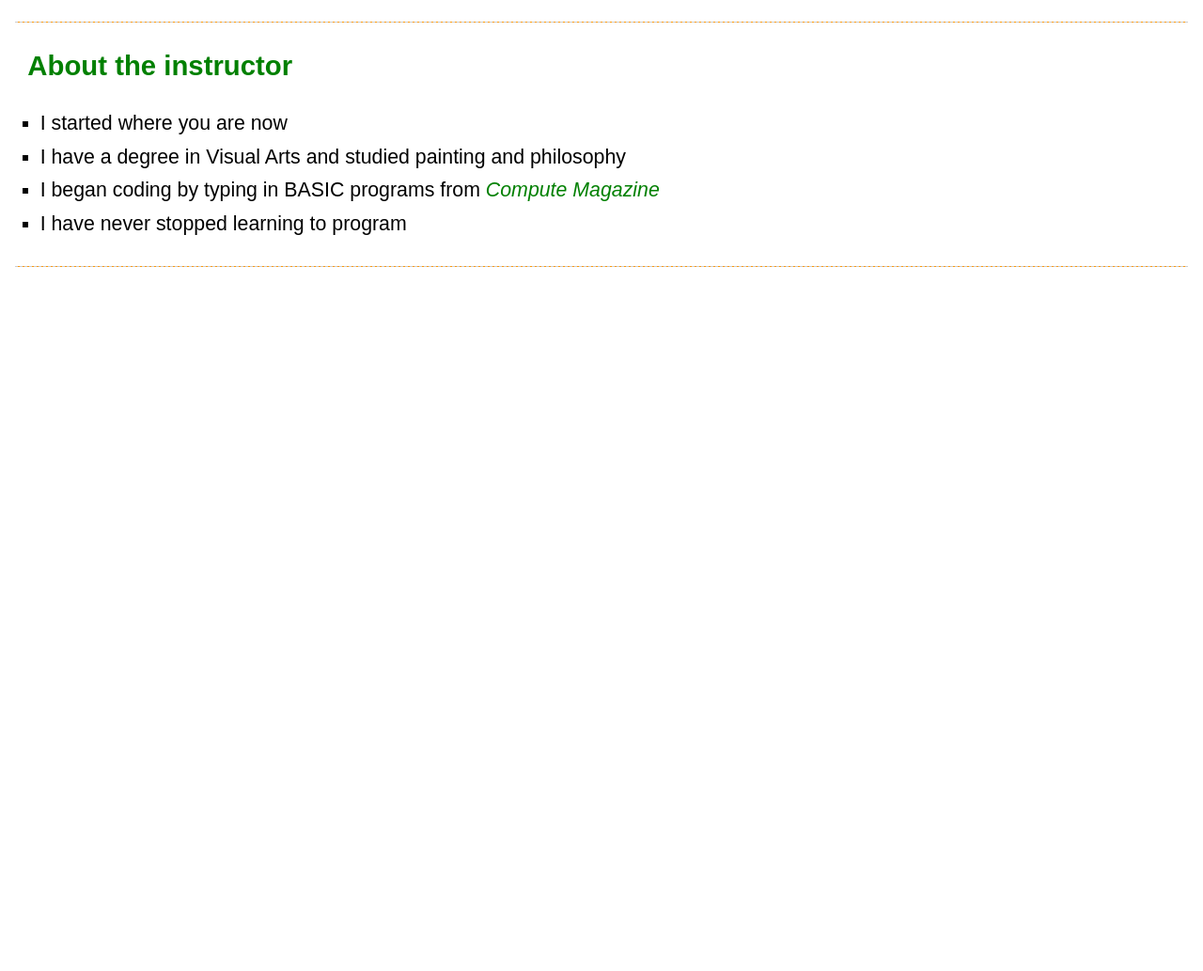
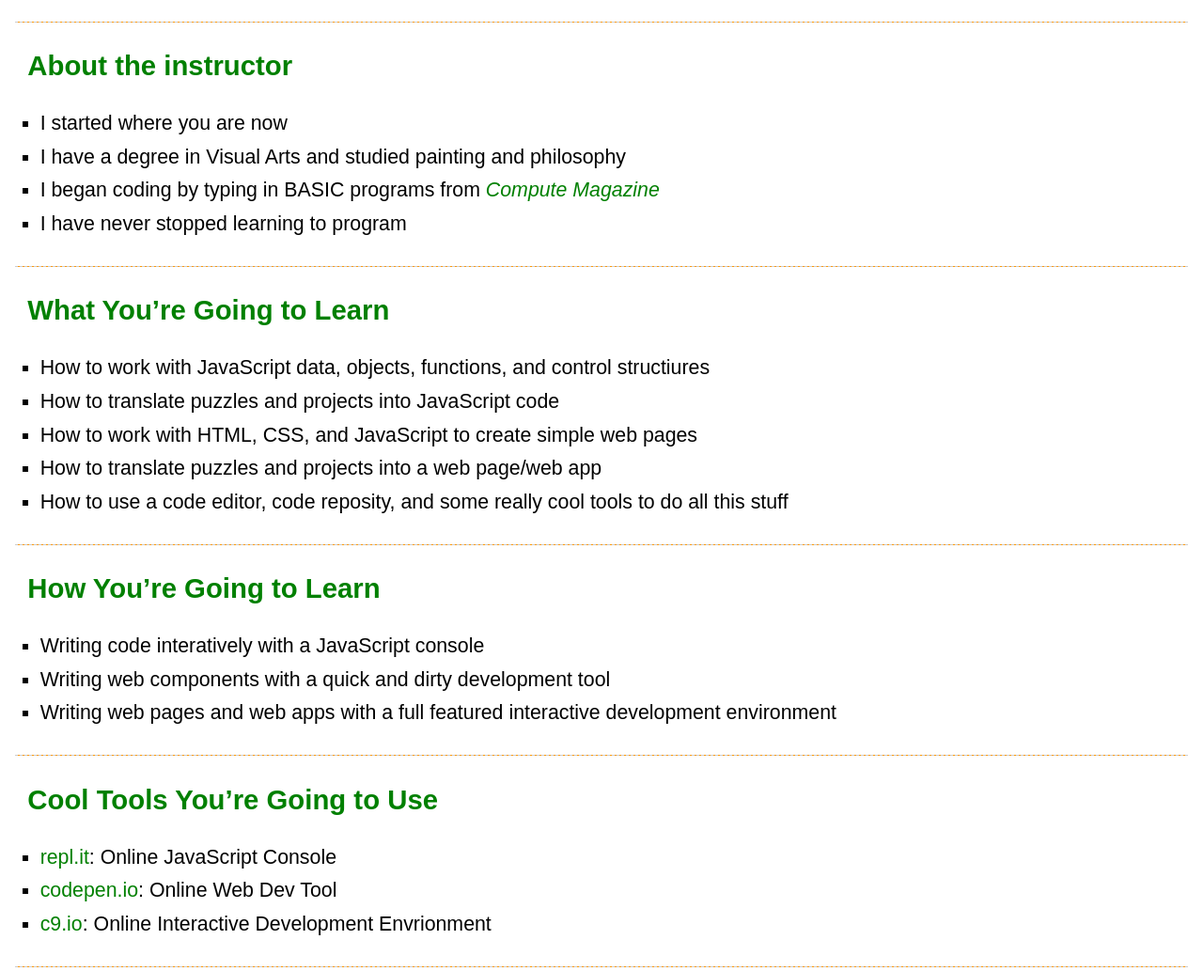
Before and after one commit to jpavley/NoFearJavaScriptCourse, a plain HTML site: page index.html in a window 1280 px wide. Shown: the part 836-1869 px from the top of the page at 94% size. Before the commit the page ends 1136 px from the top, so only its background shows below. Drawn offline with Linux system fonts and the light colour scheme.

Commit message:
adding all files

```diff
--- a/index.html
+++ b/index.html
@@ -43,8 +43,7 @@ No Fear JavaScript
     <h3>Caveat Emptor</h3>
     <ul>
 	    <li>You can’t learn to program JavaScript in 90 minutes--it takes a <i>lifetime</i></li>
-	    <li>But you can learn a few of the basics and where to go to get started on a journey that is rewarding and empowering...
-</li>
+	    <li>But you can learn a few of the basics and where to go to get started on a journey that is rewarding and empowering...</li>
 	</ul>
 	<hr>
 	</div>
@@ -58,5 +57,34 @@ No Fear JavaScript
     </ul>
     <hr>
     </div>
+    <div class="slide">
+    <h3>What You’re Going to Learn</h3>
+    <ul>
+        <li>How to work with JavaScript data, objects, functions, and control structiures</li>
+        <li>How to translate puzzles and projects into JavaScript code</li>
+        <li>How to work with HTML, CSS, and JavaScript to create simple web pages</li>
+        <li>How to translate puzzles and projects into a web page/web app</li>
+        <li>How to use a code editor, code reposity, and some really cool tools to do all this stuff</li>
+    </ul>
+    <hr>
+    </div>
+    <div class="slide">
+    <h3>How You’re Going to Learn</h3>
+    <ul>
+        <li>Writing code interatively with a JavaScript console</li>
+        <li>Writing web components with a quick and dirty development tool</li>
+        <li>Writing web pages and web apps with a full featured interactive development environment</li>
+    </ul>
+    <hr>
+    </div>
+    <div class="slide">
+    <h3>Cool Tools You’re Going to Use</h3>
+    <ul>
+        <li><a href="http://repl.it">repl.it</a>: Online JavaScript Console</li>
+        <li><a href="http://codepen.io">codepen.io</a>: Online Web Dev Tool</li>
+        <li><a href="http://c9.io">c9.io</a>: Online Interactive Development Envrionment</li>
+    </ul>
+    <hr>
+    </div>
 </body>
 </html>
```
